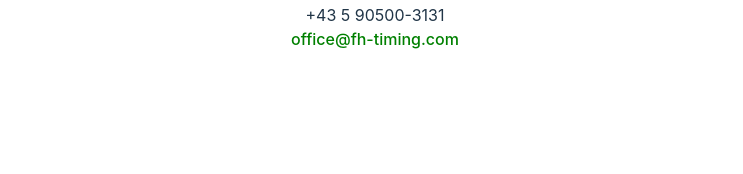
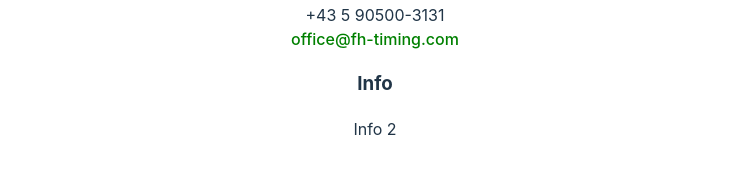
Before and after one commit to szeminator/fhtiming, a Vue app in the folder dashboard/: page / in a window 1280 px wide. Shown: the part 964-1138 px from the top of the page, without its empty margins (265-1008 px from the left). Before the commit the page ends 1063 px from the top, so only its background shows below. Built offline with nearby package versions, Linux system fonts and the light colour scheme.

Commit message:
added InfoBox.vue component

```diff
--- a/dashboard/src/App.vue
+++ b/dashboard/src/App.vue
@@ -1,5 +1,6 @@
 <script setup lang="ts">
 import FHTimingFooter from './components/FHTimingFooter.vue'
+import InfoBox from './components/InfoBox.vue';
 import StartDialog from './components/StartDialog.vue'
 </script>
 
@@ -8,7 +9,7 @@ import StartDialog from './components/StartDialog.vue'
   <div class="container">
     <FHTimingFooter name="FHTimingFooter" />
   </div>
-
+  <InfoBox name="InfoBox" />
 
 </template>
 
--- /dev/null
+++ b/dashboard/src/components/InfoBox.vue
@@ -0,0 +1,16 @@
+<script setup lang="ts">
+
+/* interface Props {
+  title: string,
+}
+const { title
+    }= defineProps<Props>() */
+
+</script>
+
+<template>
+<div class="bg-white shadow-lg rounded-lg border border-green-300 max-w-40 p-4 m-2">
+  <h3 class="text-lg font-semibold text-green-500">Info</h3>
+  <p class="text-gray-700">Info 2</p>
+</div>
+</template>
```
Also changed, not shown: dashboard/package.json (line endings or trailing spaces).
